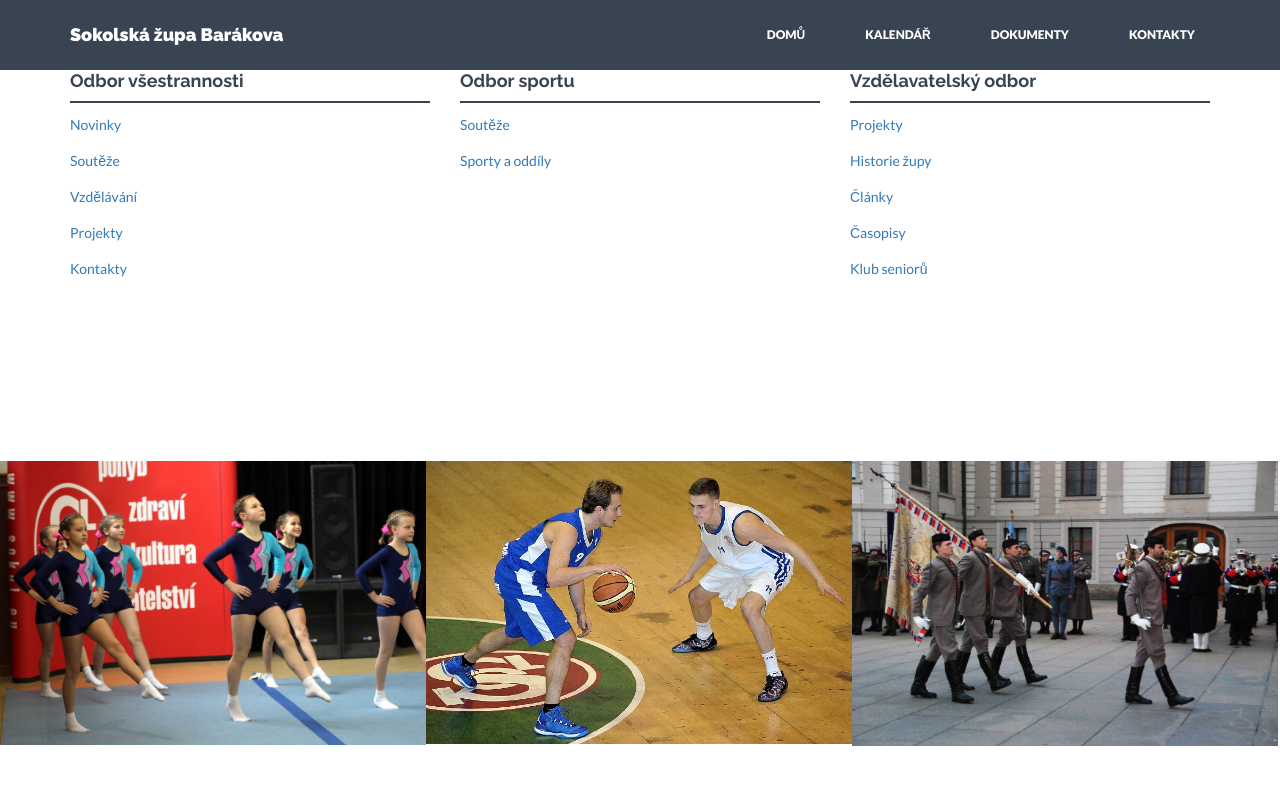
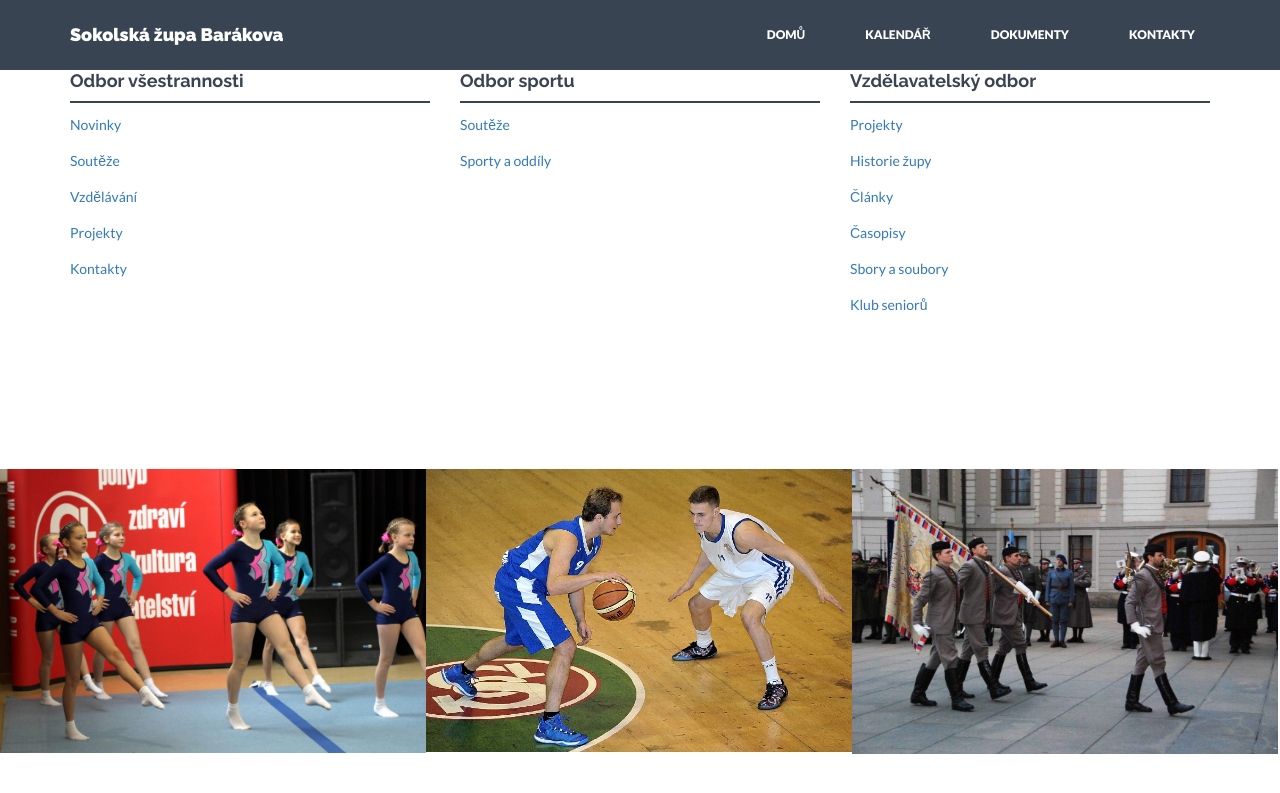
Before and after one commit to milanhybner/zbarakova.cz, a Jekyll site: the page built from index.html, in a window 1280 px wide and 900 px high, scrolled down 944 px. Shown: the top 793 px of the window. Built offline with Jekyll 4.4.1, drawn with Linux system fonts in a browser that asks for light colours; nearby versions of some CDN libraries.

Commit message:
Odkaz na sbory a soubory zobrazen na hlavní straně

```diff
--- a/index.html
+++ b/index.html
@@ -91,8 +91,8 @@ layout: default
            <p><a href="vo/clanky.html">Články</a></p>
            <p><a href="vo/casopisy.html">Časopisy</a></p>
            <!--<p><a href="vo/almanach.html">Almanach</a></p>
-           <p><a href="vo/kalendarium.html">Kalendárium</a></p>
-           <p><a href="vo/sbory-a-soubory.html">Sbory a soubory</a></p>-->
+           <p><a href="vo/kalendarium.html">Kalendárium</a></p>-->
+           <p><a href="vo/sbory-a-soubory.html">Sbory a soubory</a></p>
            <p><a href="vo/klub-senioru.html">Klub seniorů</a></p>
            <!--<p><a href="vo/fotogalerie.html">Fotogalerie</a></p>-->
        </div>
```
